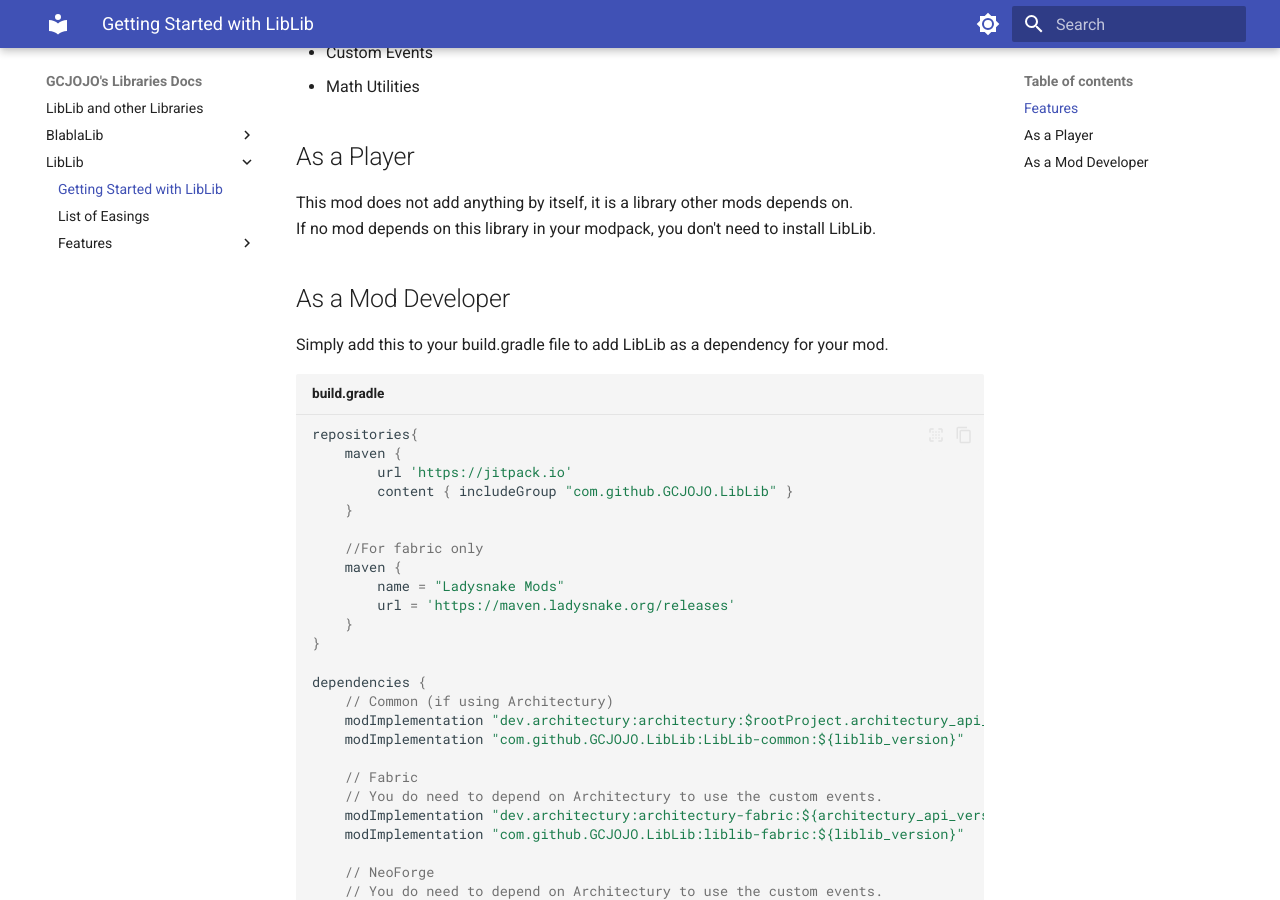
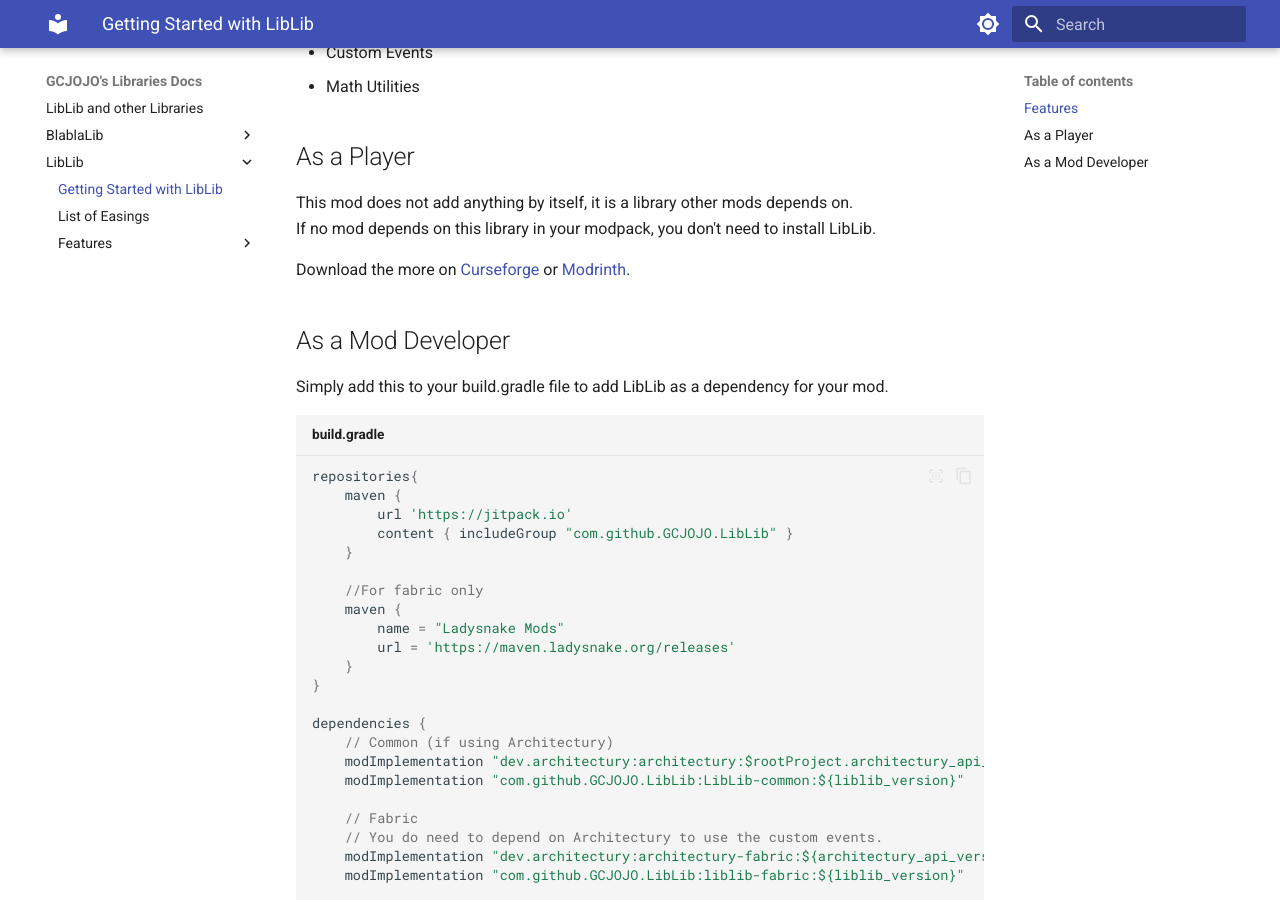
Before and after one commit to GCJOJO/LibDocs, an MkDocs documentation site: the page built from docs/LibLib/index.md, in a window 1280 px wide and 900 px high, scrolled down 661 px. Built offline with MkDocs 1.6.1 and Material for MkDocs 9.7.7, drawn with Linux system fonts in a browser that asks for light colours.

Commit message:
Update index.md

```diff
--- a/docs/LibLib/index.md
+++ b/docs/LibLib/index.md
@@ -24,6 +24,8 @@ This library adds features such as : <br>
 
 This mod does not add anything by itself, it is a library other mods depends on.<br>
 If no mod depends on this library in your modpack, you don't need to install LibLib.
+
+Download the more on [Curseforge](https://www.curseforge.com/minecraft/mc-mods/liblib) or [Modrinth](https://modrinth.com/mod/liblib-gcjojo).
 
 ## As a Mod Developer
 
```
